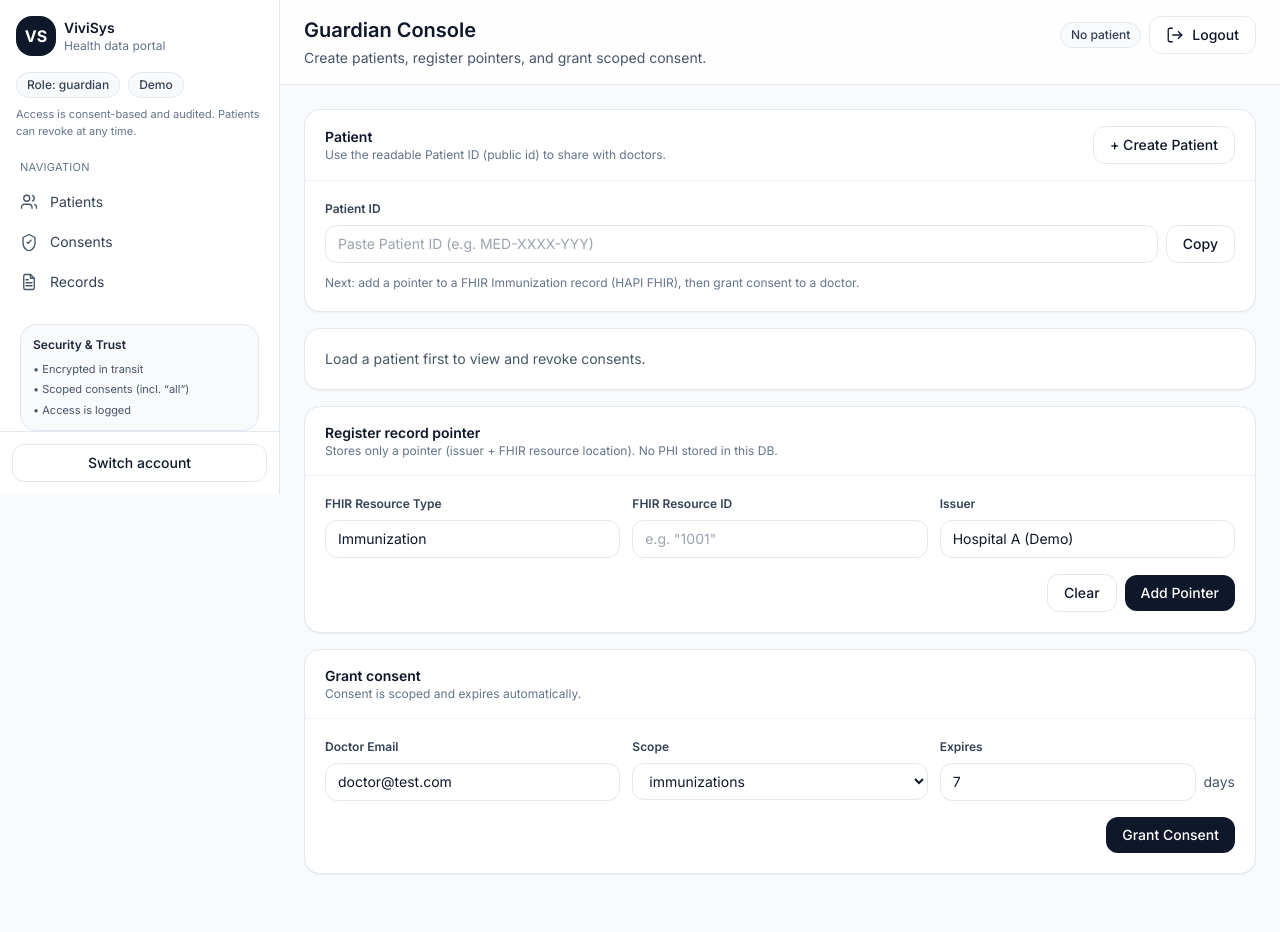
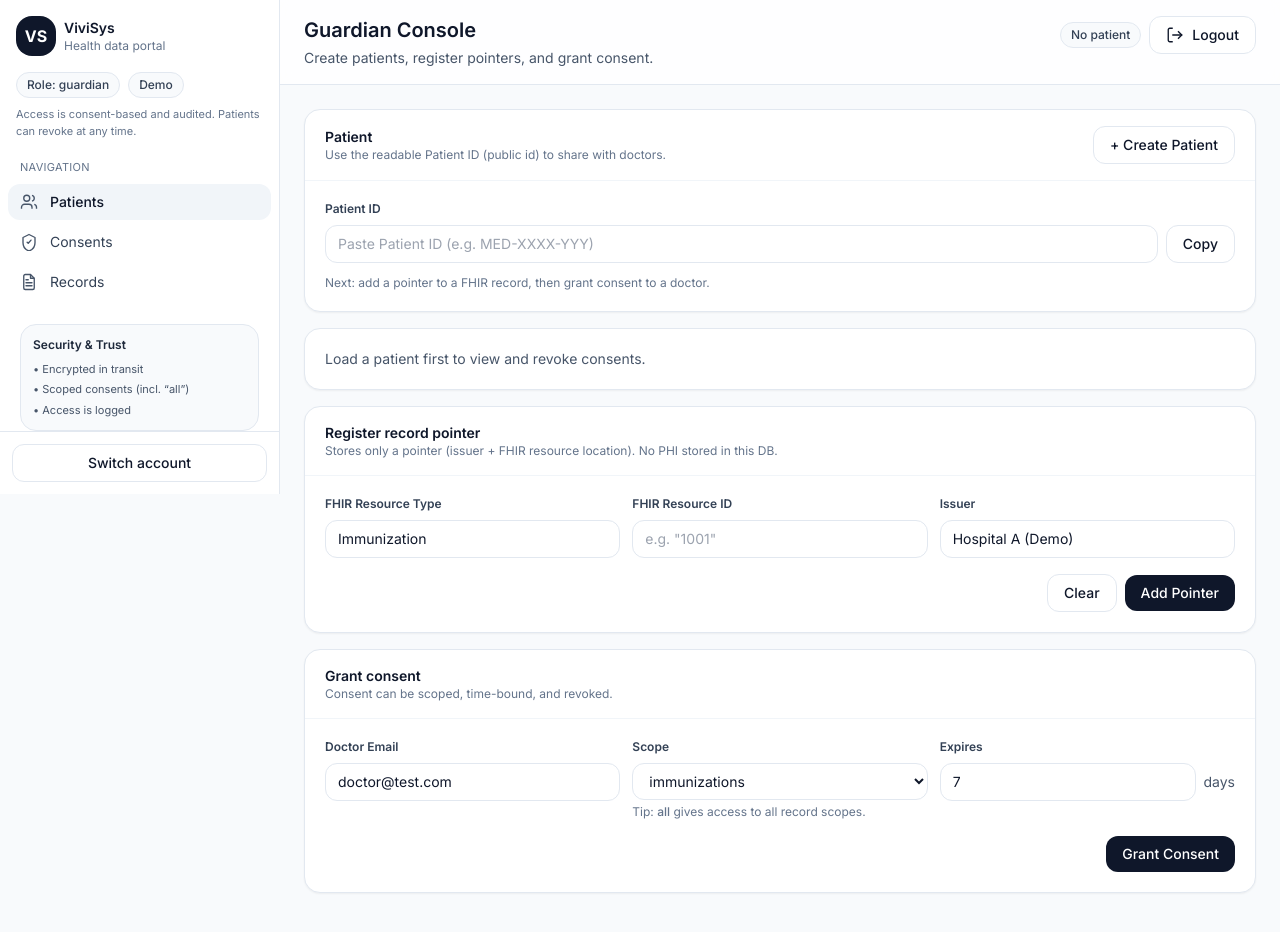
Before and after one commit to ShivamVashishtha/vivisys-frontend, a Next.js app: page /guardian in a window 1280 px wide. Built offline with nearby package versions, Linux system fonts and the light colour scheme; no server answers.

Commit message:
Update page.tsx

```diff
--- a/src/app/guardian/page.tsx
+++ b/src/app/guardian/page.tsx
@@ -1,12 +1,10 @@
 "use client";
 
 import { useMemo, useState } from "react";
-import { api, clearToken } from "@/lib/api";
+import { api, clearToken, Scope } from "@/lib/api";
 import { useRouter } from "next/navigation";
 import AppShell from "@/app/_components/AppShell";
 import ConsentDashboard from "@/app/_components/ConsentDashboard";
-
-type Scope = "immunizations" | "allergies" | "conditions";
 
 export default function GuardianPage() {
   const router = useRouter();
@@ -31,7 +29,6 @@ export default function GuardianPage() {
     setMsg("");
     try {
       const p = await api.createPatient(); // expected: { id, public_id, ... }
-      // Use readable public_id for everything
       setPatientIdentifier(p.public_id ?? p.id);
       setMsg(`✅ Created patient: ${p.public_id ?? p.id}`);
     } catch (e: any) {
@@ -72,7 +69,7 @@ export default function GuardianPage() {
         expires_at: exp,
       });
 
-      setMsg("✅ Consent granted");
+      setMsg(`✅ Consent granted (${scope})`);
     } catch (e: any) {
       setMsg(`❌ ${e.message ?? "Failed to grant consent"}`);
     }
@@ -92,10 +89,14 @@ export default function GuardianPage() {
   return (
     <AppShell
       title="Guardian Console"
-      subtitle="Create patients, register pointers, and grant scoped consent."
-      activeNav="Dashboard"
+      subtitle="Create patients, register pointers, and grant consent."
+      activeNav="Patients"
       onLogout={logout}
-      right={<>{patientReady ? <span className="pill">Patient loaded</span> : <span className="pill">No patient</span>}</>}
+      right={
+        <>
+          {patientReady ? <span className="pill">Patient loaded</span> : <span className="pill">No patient</span>}
+        </>
+      }
     >
       {/* Patient */}
       <div className="card" id="patients">
@@ -126,7 +127,7 @@ export default function GuardianPage() {
           </div>
 
           <div className="text-xs text-slate-500">
-            Next: add a pointer to a FHIR Immunization record (HAPI FHIR), then grant consent to a doctor.
+            Next: add a pointer to a FHIR record, then grant consent to a doctor.
           </div>
         </div>
       </div>
@@ -194,7 +195,7 @@ export default function GuardianPage() {
       <div className="card">
         <div className="card-h">
           <div className="text-sm font-semibold">Grant consent</div>
-          <div className="text-xs text-slate-500">Consent is scoped and expires automatically.</div>
+          <div className="text-xs text-slate-500">Consent can be scoped, time-bound, and revoked.</div>
         </div>
 
         <div className="card-b grid gap-4">
@@ -212,10 +213,14 @@ export default function GuardianPage() {
             <div className="md:col-span-1">
               <div className="label">Scope</div>
               <select className="input mt-2" value={scope} onChange={(e) => setScope(e.target.value as Scope)}>
+                <option value="all">all</option>
                 <option value="immunizations">immunizations</option>
                 <option value="allergies">allergies</option>
                 <option value="conditions">conditions</option>
               </select>
+              <div className="text-xs text-slate-500 mt-1">
+                Tip: <span className="font-medium">all</span> gives access to all record scopes.
+              </div>
             </div>
 
             <div className="md:col-span-1">
```
